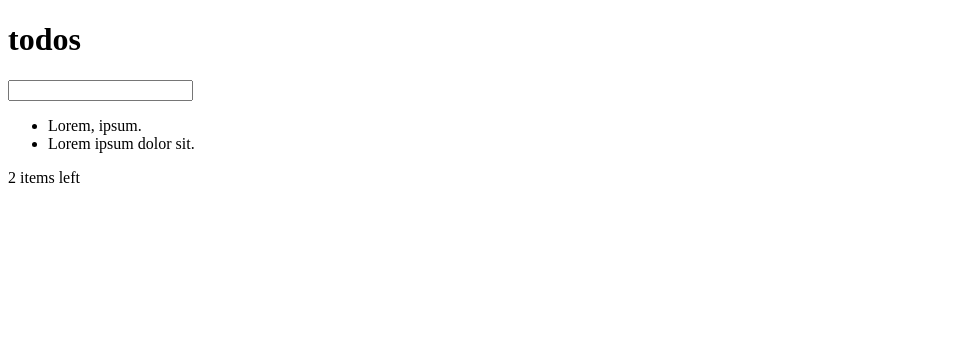
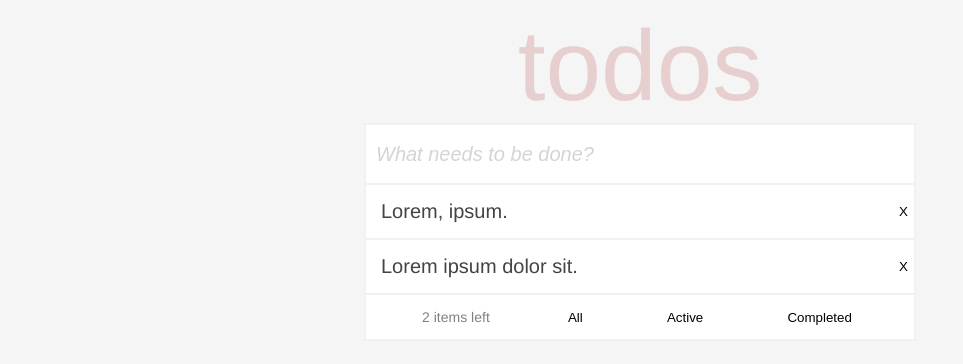
Before and after one commit to vladeiko/todoPage, a plain HTML site: page index.html in a window 1280 px wide. Shown: the whole page, without its empty margins (0-963 px from the left). Drawn offline with Linux system fonts and the light colour scheme; files that its build step writes are made by us from their sources.

Commit message:
Add base styles

```diff
--- a/css/main.css
+++ b/css/main.css
@@ -0,0 +1,80 @@
+body {
+  box-sizing: border-box;
+  display: flex;
+  flex-direction: column;
+  align-items: center;
+  font-family: "Helvetica Neue", Helvetica, Arial, sans-serif;
+  background-color: rgb(245, 245, 245);
+}
+
+.header__title {
+  font-size: 100px;
+  font-weight: normal;
+  color: rgba(161, 0, 0, 0.151);
+  margin: 0;
+}
+
+.todo {
+  background-color: white;
+  width: 100%;
+  max-width: 550px;
+  border: 1px solid rgba(128, 128, 128, 0.11);
+}
+
+.main-form__input,
+.main-form__input:focus {
+  box-sizing: border-box;
+  width: 100%;
+  height: 60px;
+  padding: 10px;
+  font-size: 20px;
+  border: 1px solid rgba(128, 128, 128, 0.11);
+  outline: none;
+}
+
+::placeholder {
+  color: rgba(128, 128, 128, 0.336);
+  font-style: italic;
+}
+
+.todo-list {
+  margin: 0;
+  padding: 0;
+}
+
+.todo-list__element {
+  display: flex;
+  justify-content: space-between;
+  align-items: center;
+  border: 1px solid rgba(128, 128, 128, 0.11);
+}
+
+.list-element {
+  list-style-type: none;
+  font-size: 20px;
+  padding: 15px;
+  color: rgb(68, 68, 68);
+}
+
+.remove-button {
+  outline: none;
+  border: none;
+  background-color: white;
+}
+
+.filters {
+  border: 1px solid rgba(128, 128, 128, 0.11);
+  font-size: 14px;
+  color: gray;
+  padding: 0 20px 0 20px;
+  display: flex;
+  justify-content: space-around;
+  align-items: center;
+}
+
+.filters__show-all,
+.filters__show-active,
+.filters__show-completed {
+  border: none;
+  background-color: white;
+}
--- a/index.html
+++ b/index.html
@@ -3,7 +3,7 @@
   <head>
     <meta charset="UTF-8" />
     <meta name="viewport" content="width=device-width, initial-scale=1.0" />
-    <link rel="stylesheet" href="main.css" />
+    <link rel="stylesheet" href="./css/main.css" />
     <title>ToDo</title>
   </head>
   <body>
@@ -12,14 +12,27 @@
     </header>
     <div class="todo">
       <form class="main-form">
-        <input type="text" class="todo-input" />
+        <input
+          type="text"
+          class="main-form__input"
+          placeholder="What needs to be done?"
+        />
       </form>
       <ul class="todo-list">
-        <li class="todo-list__element">Lorem, ipsum.</li>
-        <li class="todo-list__element">Lorem ipsum dolor sit.</li>
+        <div class="todo-list__element">
+          <li class="list-element">Lorem, ipsum.</li>
+          <button class="remove-button">X</button>
+        </div>
+        <div class="todo-list__element">
+          <li class="list-element">Lorem ipsum dolor sit.</li>
+          <button class="remove-button">X</button>
+        </div>
       </ul>
       <div class="filters">
-        <p class="counter">2 items left</p>
+        <p class="filters__counter">2 items left</p>
+        <button class="filters__show-all">All</button>
+        <button class="filters__show-active">Active</button>
+        <button class="filters__show-completed">Completed</button>
       </div>
     </div>
   </body>
```
